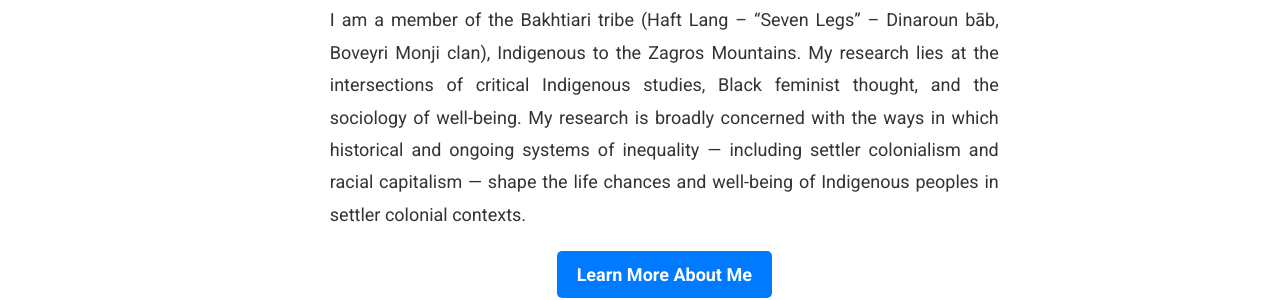
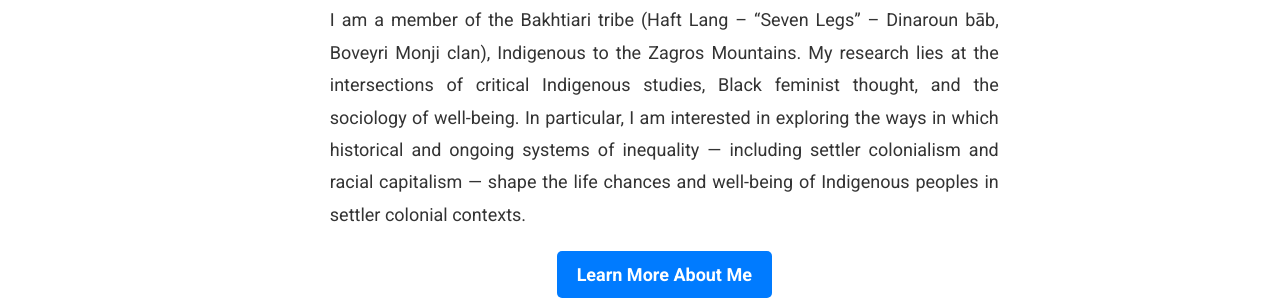
Before and after one commit to Mohsnmonji/mohsnmonji.github.io, a Jekyll site: the page built from _pages/front.md, in a window 1280 px wide and 900 px high, scrolled down 390 px. Shown: the part 251-551 px from the top of the window. Built offline with Jekyll 4.4.1, drawn with Linux system fonts in a browser that asks for light colours.

Commit message:
Update front.md

```diff
--- a/_pages/front.md
+++ b/_pages/front.md
@@ -23,7 +23,7 @@ hide_avatar: true
 
   <!-- Description -->
 <p style="font-size:18px; color:#333; text-align:justify; line-height:1.8; margin:20px 0;">
-  I am a member of the Bakhtiari tribe (Haft Lang – “Seven Legs” – Dinaroun bāb, Boveyri Monji clan), Indigenous to the Zagros Mountains. My research lies at the intersections of critical Indigenous studies, Black feminist thought, and the sociology of well-being. My research is broadly concerned with the ways in which historical and ongoing systems of inequality — including settler colonialism and racial capitalism — shape the life chances and well-being of Indigenous peoples in settler colonial contexts.
+  I am a member of the Bakhtiari tribe (Haft Lang – “Seven Legs” – Dinaroun bāb, Boveyri Monji clan), Indigenous to the Zagros Mountains. My research lies at the intersections of critical Indigenous studies, Black feminist thought, and the sociology of well-being. In particular, I am interested in exploring the ways in which historical and ongoing systems of inequality — including settler colonialism and racial capitalism — shape the life chances and well-being of Indigenous peoples in settler colonial contexts.
 </p>
 <!-- Button -->
   <div style="margin-bottom:20px;">
```
